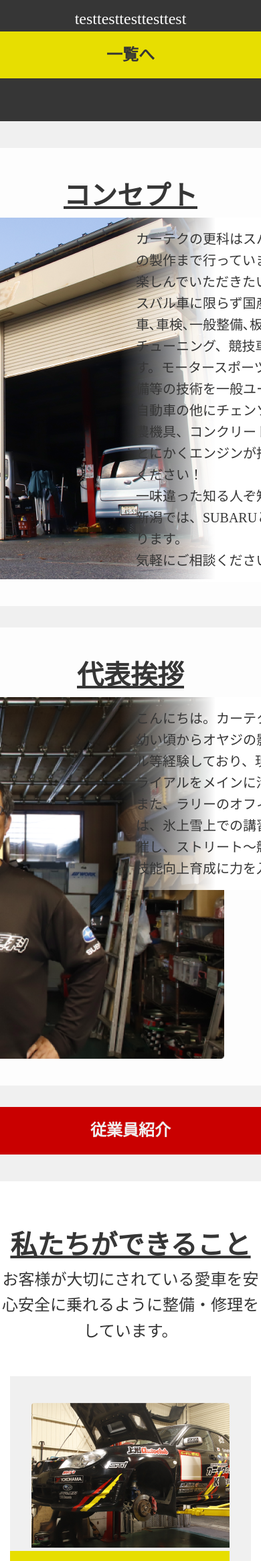
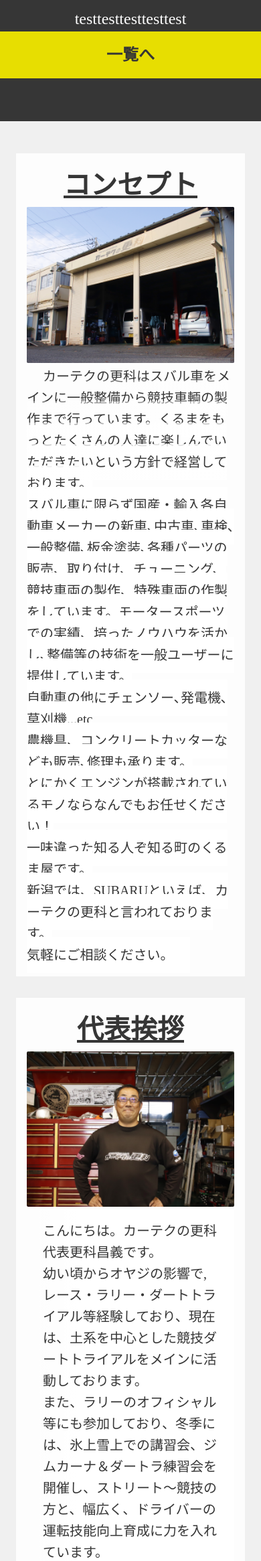
Before and after one commit to junoota0115/cartec, a PHP site: page / in a window 390 px wide; the page is wider, and only the part inside the window is pictured. Shown: the part 404-2735 px from the top of that part at 67% size. Run offline with PHP 8.4, Linux system fonts and the light colour scheme; some libraries are stand-ins or nearby versions.

Commit message:
レスポンシブ対応

```diff
--- a/toppage/index.css
+++ b/toppage/index.css
@@ -8,8 +8,8 @@
 body {
 	position: relative;
 	margin: 0 auto;
+	width: 100%;
 	max-width: 1440px;
-	width: 100%;
 }
 
 
@@ -66,7 +66,8 @@
 }
 .wrapper1 .content .absolute02{
 	position: absolute;
-	top:10px;
+	bottom:10px;
+	left:30px;
 }
 
 .wrapper2{
@@ -139,30 +140,41 @@
 
 
 .wrapper3{
+	max-width: 1440px;
 	background-color:#F0F0F0;
 	display: flex;
-	padding: 40px 140px;
+	padding: 64px 0px;
 	flex-direction: column;
 	align-items: center;
 	gap: 32px;
 
 }
 .wrapper3 .wrapper3-content{
-	width: 1240px;
+	max-width: 1440px;
 	background-color: #FDFDFD;
-
 	padding: 40px;
-
 }
 
 
 .wrapper3 .wrapper3-img{
+	max-width: 1240px;
+	/* min-width: 342px; */
 	display: flex;
-	position: relative;
 }
-.wrapper3-img p{
-	position: absolute;
-    left: 564px;
+
+
+.wrapper3-img span{
+    color: #363636;
+    font-size: 20px;
+    font-style: normal;
+    font-weight: 400;
+    line-height: 160%;
+    padding: 16px 24px;
+    background: linear-gradient(to right, transparent 0%, #FFFFFF 24%);
+}
+.wrapper3-img .img-message{
+	/* position: absolute; */
+	/* max-width: 560px; */
     color: #363636;
     font-size: 20px;
     font-style: normal;
@@ -216,7 +228,6 @@
 .wrapper4{
 	background-color: #FFF;
 	display: flex;
-	/* width: 1440px; */
 	padding: 64px 0px;
 	flex-direction: column;
 	justify-content: center;
@@ -232,6 +243,7 @@
 }
 
 .wrapper4 .wrapper4-content{
+	max-width: 1200px;
 	display: flex;
 	justify-content: center;
 	gap: 40px;
@@ -320,6 +332,7 @@
   .inquiry-content .list-number-top::before {
 	content: '';
 	position: absolute;
+	z-index: 1;
 	bottom: -69px;
 	right: 0;
 	width: 0;
@@ -340,6 +353,12 @@
 	border-style: solid;
 	border-width: 0;
 	border-color: transparent transparent transparent #F0F0F0;
+  }
+
+  .list-number span,
+  .list-number-bottom span{
+	position: relative;
+	top:0.5em;
   }
 
   .list-number{
@@ -377,6 +396,7 @@
   .inquiry-content .list-number::after {
 	content: '';
 	position: absolute;
+	z-index: 1;
 	bottom: -69px;
 	right: 0;
 	width: 0;
@@ -479,3 +499,40 @@
 	flex-shrink: 0;
 	padding-left: 64px;
   }
+
+
+  @media (max-width: 768px){
+
+
+	.wrapper3{
+		padding: 48px 24px;
+	}
+
+	.wrapper3 .wrapper3-content{
+		padding: 16px;
+	}
+
+	.wrapper3 .wrapper3-img{
+		display: block;
+		justify-content: center;
+	}
+
+	.wrapper3-img .img-message {
+		position:relative;
+		top:0px;
+		color: #363636;
+		font-size: 20px;
+		font-style: normal;
+		font-weight: 400;
+		line-height: 160%;
+		padding: 16px 24px;
+	}
+
+	.wrapper4{
+	padding: 48px 24px;
+}
+
+.wrapper4 .wrapper4-content{
+	display: block;
+}
+}
--- a/toppage/index.php
+++ b/toppage/index.php
@@ -8,8 +8,9 @@
     <link rel="stylesheet" href="./index.css">
     <link rel="stylesheet" href="./css/reset.css">
     <link rel="stylesheet" href="../css/company.css">
-    <link rel="stylesheet" href="../css/header.css">
-    <link rel="stylesheet" href="../css/maker.css">
+    <link rel="stylesheet" href="../CSS/header.css">
+    <link rel="stylesheet" href="../CSS/maker.css">
+    <link rel="stylesheet" href="../CSS/footer.css">
     <title>会社説明</title>
 </head>
 <body>
@@ -21,7 +22,7 @@
         <div class="wrapper1">
         <div class="content">
         <img src="./img/top-fv.png"  class="absolute01" alt="top-fv" width="100%">
-        <img src="./img/main-title.png"  class="absolute02" alt="main-title">
+        <!-- <img src="./img/main-title.png"  class="absolute02" alt="main-title"> -->
     </div>
             <div class="title-img1">
             </div>
@@ -44,26 +45,30 @@
             <div class="wrapper3-content">
               <div class="content-title">コンセプト</div>
                     <div class="wrapper3-img">
-                        <img src="./img/concept.png" alt="concept">
-                        <p>カーテクの更科はスバル車をメインに一般整備から競技車輌の製作まで行っています。くるまをもっとたくさんの人達に楽しんでいただきたいという方針で経営しております。<br>
+                        <img src="./img/concept.png" alt="concept" width="100%">
+                        <!-- <div class="img-message"> -->
+                            <span>
+                            カーテクの更科はスバル車をメインに一般整備から競技車輌の製作まで行っています。くるまをもっとたくさんの人達に楽しんでいただきたいという方針で経営しております。<br>
                             スバル車に限らず国産・輸入各自動車メーカーの新車､中古車､車検､一般整備､板金塗装､各種パーツの販売、取り付け、チューニング、競技車両の製作、特殊車両の作製をしています。モータースポーツでの実績、培ったノウハウを活かし､整備等の技術を一般ユーザーに提供しています。<br>
                             自動車の他にチェンソー､発電機､草刈機...etc <br>
                             農機具、コンクリートカッターなども販売､修理も承ります。<br>
                             とにかくエンジンが搭載されているモノならなんでもお任せください！<br>
                             一味違った知る人ぞ知る町のくるま屋です。<br>
                             新潟では、SUBARUといえば、カーテクの更科と言われております。<br>
-                        気軽にご相談ください。</p>
+                            気軽にご相談ください。
+                            </span>
+                        <!-- </div> -->
                     </div>
             </div>
 
             <div class="wrapper3-content">
               <div class="content-title">代表挨拶</div>
-
               <div class="wrapper3-img">
-                  <img src="./img/message.png" alt="message" class="img">
-                  <p>こんにちは。カーテクの更科代表更科昌義です。<br>
+                    <img src="./img/message.png" alt="message" class="img" width="100%">
+                    <div class="img-message">こんにちは。カーテクの更科代表更科昌義です。<br>
                         幼い頃からオヤジの影響で,レース・ラリー・ダートトライアル等経験しており、現在は、土系を中心とした競技ダートトライアルをメインに活動しております。<br>
-                  また、ラリーのオフィシャル等にも参加しており、冬季には、氷上雪上での講習会、ジムカーナ＆ダートラ練習会を開催し、ストリート～競技の方と、幅広く、ドライバーの運転技能向上育成に力を入れています。</p>
+                        また、ラリーのオフィシャル等にも参加しており、冬季には、氷上雪上での講習会、ジムカーナ＆ダートラ練習会を開催し、ストリート～競技の方と、幅広く、ドライバーの運転技能向上育成に力を入れています。
+                    </div>
               </div>
             </div>
 
@@ -121,7 +126,7 @@
             <div class="content-title">お問い合わせの後の流れ</div>
             <div class="inquiry">
                 <div class="inquiry-content">
-                    <div class="list-number-top">1</div>
+                    <div class="list-number-top"><span>1</span></div>
                     <div class="inquiry-list">
                     <img src="./img/icon-phone.png" alt="wcd3">
                         <span>お問い合わせ</span>
@@ -129,7 +134,7 @@
                 </div>
 
                 <div class="inquiry-content">
-                    <div class="list-number">2</div>
+                    <div class="list-number"><span>2</span></div>
                     <div class="inquiry-list">
                     <img src="./img/icon-carf.png" alt="wcd3">
                     <span>来店</span>
@@ -137,7 +142,7 @@
                 </div>
 
                 <div class="inquiry-content">
-                    <div class="list-number">3</div>
+                    <div class="list-number"><span>3</span></div>
                     <div class="inquiry-list">
                     <img src="./img/icon-speech.png" alt="wcd3">
                         <span>修理内容のご相談</span>
@@ -145,7 +150,7 @@
                 </div>
 
                 <div class="inquiry-content">
-                    <div class="list-number">4</div>
+                    <div class="list-number"><span>4</span></div>
                     <div class="inquiry-list">
                     <img src="./img/icon-car.png" alt="wcd3">
                         <span>入庫</span>
@@ -153,7 +158,7 @@
                 </div>
 
                 <div class="inquiry-content">
-                    <div class="list-number">5</div>
+                    <div class="list-number"><span>5</span></div>
                     <div class="inquiry-list">
                     <img src="./img/icon-tools.png" alt="wcd3">
                         <span>作業開始</span>
@@ -161,7 +166,7 @@
                 </div>
 
                 <div class="inquiry-content">
-                    <div class="list-number-bottom">6</div>
+                    <div class="list-number-bottom"><span>6</span></div>
                     <div class="inquiry-list">
                     <img src="./img/icon-handshake.png" alt="wcd3">
                         <span>お渡し</span>
@@ -174,9 +179,9 @@
             </div>
         </div>
         <div class="wrapper">
-            <!-- <?php
+             <?php
             require_once("../__company.php");
-            ?> -->
+            ?>
         </div>
         <!-- <div class="wrapper6">
             <div class="content-title1">会社概要</div>
@@ -225,17 +230,9 @@
             </div>
 
             <div class="wrapper8">
-                <img src="./img/footer.png">
-            <!-- <img src="./img/icon.png" alt="icon">
-            <ul>
-                <li>整備について</li>
-                <li>会社概要</li>
-                <li>競技車両制作</li>
-                <li>オンラインショップ</li>
-            </ul>
-            <p>電話番号</p>
-            <p>営業時間</p>
-            <p>住所</p> -->
+            <?php require_once("../__footer.php");
+        ?>
+
         </div>
     </div>
 </body>
```
Lines whose indentation alone changed are shown as unchanged.
